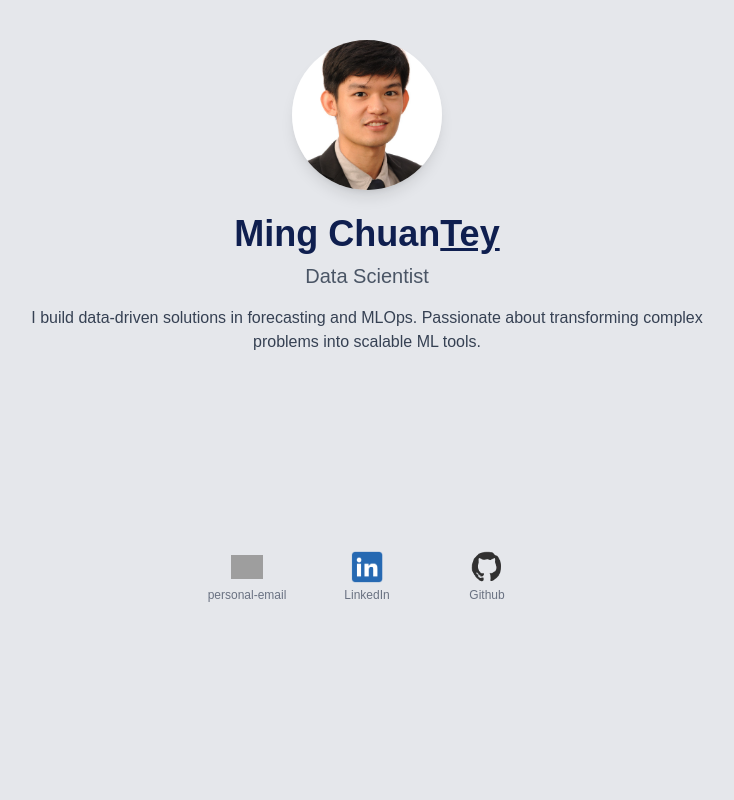
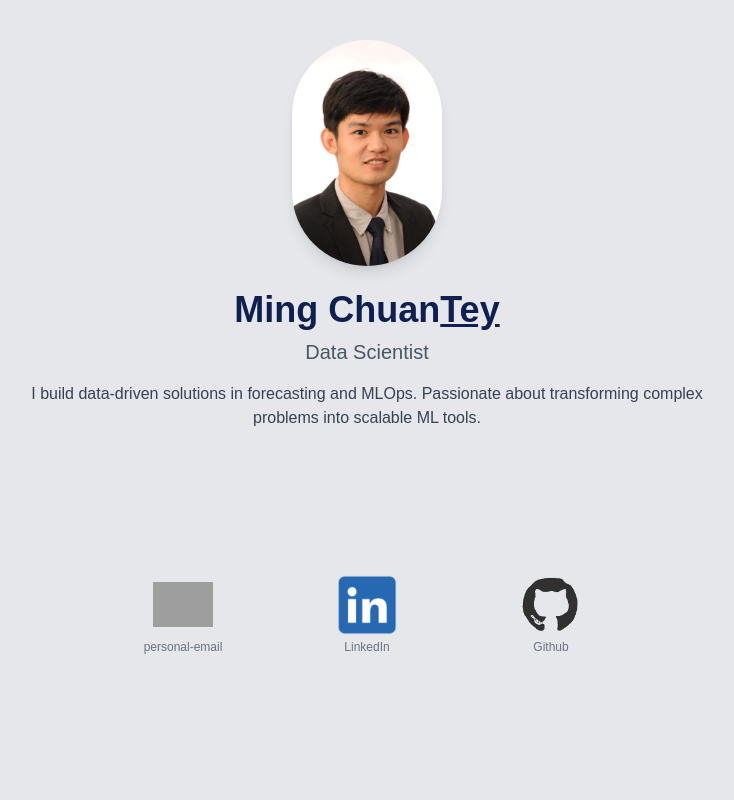
Before and after one commit to mariotey/personal-website, a Next.js app: page / in a window 1280 px wide. Shown: the top 800 px of the page, without its empty margins (273-1007 px from the left). Built offline with nearby package versions, Linux system fonts and the light colour scheme; grey boxes are pictures that could not be loaded.

Commit message:
Added SkillPill and Updated Hero Section

```diff
--- a/src/components/main/Hero.tsx
+++ b/src/components/main/Hero.tsx
@@ -39,14 +39,13 @@ export default function Hero() {
         {/* Top Section */}
         <div className="flex flex-col items-center">
             {/* Profile Image */}
-          <div className="relative w-[150px] h-[150px]">
             <Image
                 src={heroData.profile_pic}
                 alt={`${heroData.firstName} ${heroData.lastName}`}
-              fill
-              className="rounded-full object-cover shadow-lg"
+                width={150}
+                height={150}
+                className="rounded-full shadow-lg"
             />
-          </div>
 
             {/* Name */}
             <h1 className="text-4xl font-bold mt-6" style={{ color: "#0f1f4f" }}>
@@ -71,14 +70,16 @@ export default function Hero() {
                 <motion.button
                     key={contactInfo.type}
                     onClick={() => handleClick(contactInfo)}
-                  className="flex flex-col items-center justify-center w-24 h-24 cursor-pointer"
-                  whileHover={{
-                    rotate: [0, -10, 10, -10, 0],
-                    transition: { duration: 0.5 },
+                    className="flex flex-col items-center justify-center w-40 h-40 cursor-pointer"
+                    whileHover="hover"
+                    initial="rest"
+                    variants={{
+                    rest: { rotate: 0 },
+                    hover: { rotate: [0, -10, 10, -10, 0] },
                     }}
                 >
                     {iconSrc ? (
-                    <div className="relative w-8 h-8">
+                    <div className="relative w-15 h-15">
                         <Image
                         src={iconSrc}
                         alt={contactInfo.type}
@@ -92,9 +93,15 @@ export default function Hero() {
                     </motion.div>
                     )}
 
-                  <span className="text-xs text-gray-500 mt-1">
+                    <motion.span
+                        className="text-xs mt-1"
+                        variants={{
+                            rest: { color: "#6b7280" },   // gray-500
+                            hover: { color: "#1d4ed8", fontWeight: 700},  // blue-700
+                        }}
+                    >
                         {contactInfo.type}
-                  </span>
+                    </motion.span>
                 </motion.button>
               );
             })}
--- a/src/components/main/Skills.tsx
+++ b/src/components/main/Skills.tsx
@@ -1,18 +1,18 @@
 import Section from "../ui/Section";
-import Card from "../ui/Card";
 import Divider from "../ui/Divider";
+import SkillPill from "../ui/SkillPill"
 
-import skillsData from "../../data/skills.json";
+import skillsData from "../../data/skills";
 
 export default function Skills() {
   return (
     <>
         <Section title="Skills & Tech Stack">
-          <div className="grid grid-cols-2 sm:grid-cols-3 md:grid-cols-4 gap-6 text-gray-600">
-                {skillsData.map((skill) => (
-                <Card key={skill}>{skill}</Card>
-                ))}
-            </div>
+          <div className="flex flex-wrap gap-2">
+            {skillsData.map((skill) => (
+              <SkillPill key={skill.name} skillJson={skill} />
+            ))}
+          </div>
         </Section>
 
         {/* Divider */}
--- /dev/null
+++ b/src/components/ui/SkillPill.tsx
@@ -0,0 +1,40 @@
+"use client";
+
+import React from "react";
+
+export interface Skill {
+  name: string;
+  color: string;
+}
+
+interface SkillPillProps {
+  skillJson: Skill;       // single skill object
+  width?: string;         // optional fixed width
+  className?: string;     // optional additional classes
+}
+
+function darkenColor(hex: string, amount: number = 20) {
+  let col = hex.replace("#", "");
+  if (col.length === 3) col = col.split("").map((c) => c + c).join("");
+  const num = parseInt(col, 16);
+  let r = Math.max(0, ((num >> 16) & 0xff) - amount);
+  let g = Math.max(0, ((num >> 8) & 0xff) - amount);
+  let b = Math.max(0, (num & 0xff) - amount);
+  return `rgb(${r},${g},${b})`;
+}
+
+export default function SkillPill({ skillJson, width = "w-32", className = "" }: SkillPillProps) {
+  const borderColor = darkenColor(skillJson.color, 30);
+
+  return (
+    <div
+      className={`${width} rounded-md text-white text-sm font-medium shadow-sm text-center m-1 ${className}`}
+      style={{
+        backgroundColor: skillJson.color,
+        border: `2px solid ${borderColor}`
+      }}
+    >
+      {skillJson.name}
+    </div>
+  );
+}
```
Lines whose indentation alone changed are shown as unchanged.
